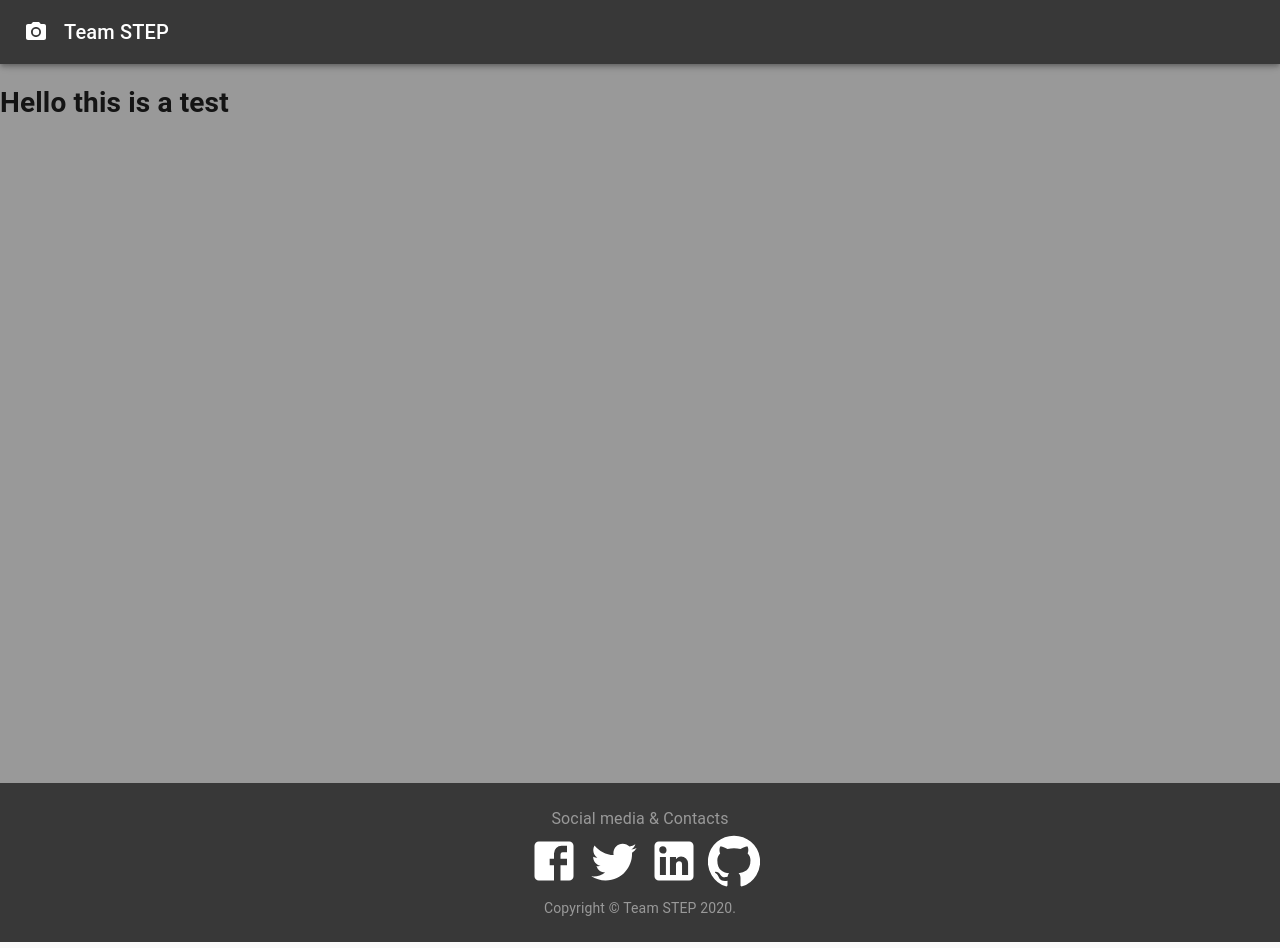
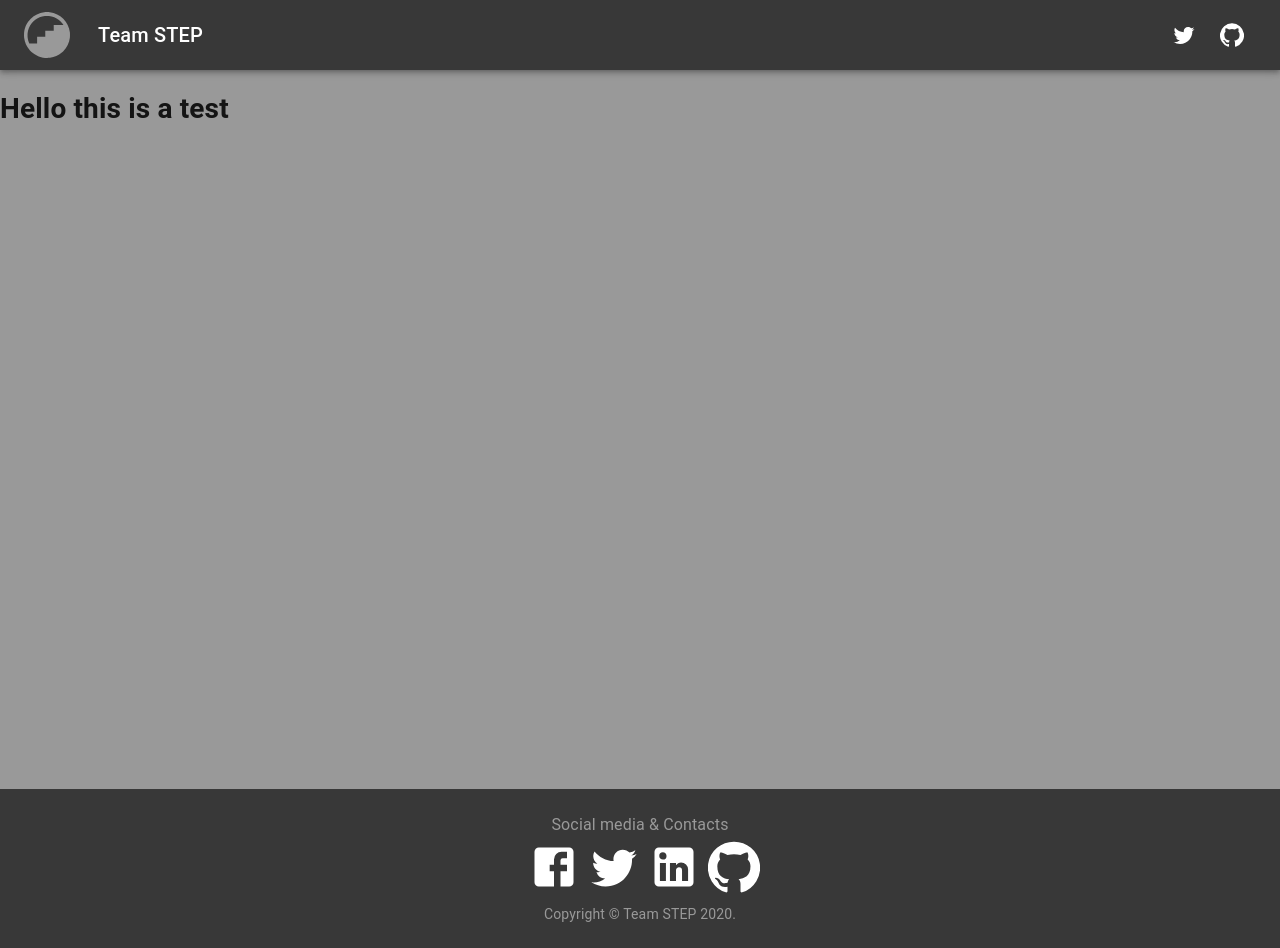
Before and after one commit to TeamSTEP/teamstep.io, a React (Create React App) app: page /test in a window 1280 px wide. Built offline with nearby package versions, Linux system fonts and the light colour scheme.

Commit message:
changed footer and navbar

```diff
--- a/package.json
+++ b/package.json
@@ -1,5 +1,5 @@
 {
-  "name": "teamstep-homepage",
+    "name": "teamstep.io",
     "version": "0.1.0",
     "private": true,
     "dependencies": {
--- a/src/components/Footer.tsx
+++ b/src/components/Footer.tsx
@@ -9,6 +9,7 @@ import TwitterIcon from '@material-ui/icons/Twitter';
 import LinkedInIcon from '@material-ui/icons/LinkedIn';
 import GitHubIcon from '@material-ui/icons/GitHub';
 import { ThemeColors } from '../styles/themes';
+import { Links } from '../data/links';
 
 function Copyright() {
     return (
@@ -32,10 +33,10 @@ const useStyles = makeStyles(theme => ({
     socialIcon: {
         color: 'white',
         fontSize: 60,
-        paddingLeft: theme.spacing(1)
+        paddingLeft: theme.spacing(1),
     },
     footerText: {
-        color: ThemeColors.lightGrey
+        color: ThemeColors.lightGrey,
     },
     footer: {
         padding: theme.spacing(3, 2),
@@ -55,17 +56,16 @@ export default function StickyFooter() {
                     <Typography variant="body1" component="h1" align="center" className={classes.footerText}>
                         Social media &amp; Contacts
                         <div className="col align-self-center">
-
-                            <a href="https://www.facebook.com/hoonsubin">
+                            <a href={Links.facebook} rel="noopener noreferrer" target="_blank">
                                 <FacebookIcon className={classes.socialIcon} />
                             </a>
-                            <a href="https://twitter.com/hoonsubin">
+                            <a href={Links.twitter} rel="noopener noreferrer" target="_blank">
                                 <TwitterIcon className={classes.socialIcon} />
                             </a>
-                            <a href="https://www.linkedin.com/in/hoon-kim-a95538168/">
+                            <a href={Links.linkedin} rel="noopener noreferrer" target="_blank">
                                 <LinkedInIcon className={classes.socialIcon} />
                             </a>
-                            <a href="https://github.com/hoonsubin">
+                            <a href={Links.github} rel="noopener noreferrer" target="_blank">
                                 <GitHubIcon className={classes.socialIcon} />
                             </a>
                         </div>
--- a/src/components/Navbar.tsx
+++ b/src/components/Navbar.tsx
@@ -1,39 +1,201 @@
+// import React from 'react';
+// import AppBar from '@material-ui/core/AppBar';
+// import CameraIcon from '@material-ui/icons/PhotoCamera';
+// import CssBaseline from '@material-ui/core/CssBaseline';
+// import Toolbar from '@material-ui/core/Toolbar';
+// import Typography from '@material-ui/core/Typography';
+// import { makeStyles } from '@material-ui/core/styles';
+// import { ThemeColors } from '../styles/themes';
+
+// const Navbar = () => {
+//     const useStyles = makeStyles(theme => ({
+//         icon: {
+//             marginRight: theme.spacing(2),
+//         },
+//         offset: theme.mixins.toolbar,
+//         navbar: {
+//             backgroundColor: ThemeColors.darkGrey
+//         }
+//     }));
+
+//     const classes = useStyles();
+
+//     return (
+//         <>
+//             <CssBaseline />
+//             <AppBar position="fixed" className={classes.navbar}>
+//                 <Toolbar>
+//                     <CameraIcon className={classes.icon} />
+//                     <Typography variant="h6" color="inherit" noWrap>
+//                         Team STEP
+//                     </Typography>
+//                 </Toolbar>
+//             </AppBar>
+//             <div className={classes.offset} />
+//         </>
+//     );
+// }
+
+// export default Navbar;
+
 import React from 'react';
+import { makeStyles, Theme, createStyles } from '@material-ui/core/styles';
 import AppBar from '@material-ui/core/AppBar';
-import CameraIcon from '@material-ui/icons/PhotoCamera';
-import CssBaseline from '@material-ui/core/CssBaseline';
 import Toolbar from '@material-ui/core/Toolbar';
+import IconButton from '@material-ui/core/IconButton';
 import Typography from '@material-ui/core/Typography';
-import { makeStyles } from '@material-ui/core/styles';
+import MenuItem from '@material-ui/core/MenuItem';
+import Menu from '@material-ui/core/Menu';
+import MoreIcon from '@material-ui/icons/MoreVert';
+import TwitterIcon from '@material-ui/icons/Twitter';
+import GitHubIcon from '@material-ui/icons/GitHub';
+import stepLogo from '../assets/img/step_logo.svg';
+import { Links } from '../data/links';
 import { ThemeColors } from '../styles/themes';
 
-const Navbar = () => {
-    const useStyles = makeStyles(theme => ({
-        icon: {
+const useStyles = makeStyles((theme: Theme) =>
+    createStyles({
+        grow: {
+            flexGrow: 1,
+        },
+        navbar: {
+            backgroundColor: ThemeColors.darkGrey,
+        },
+        logoIcon: {
             marginRight: theme.spacing(2),
+            maxHeight: 46,
         },
-        offset: theme.mixins.toolbar,
-        navbar: {
-            backgroundColor: ThemeColors.darkGrey
-        }
-    }));
+        title: {
+            display: 'block',
+        },
+        inputRoot: {
+            color: 'inherit',
+        },
+        sectionDesktop: {
+            display: 'none',
+            [theme.breakpoints.up('md')]: {
+                display: 'flex',
+            },
+        },
+        sectionMobile: {
+            display: 'flex',
+            [theme.breakpoints.up('md')]: {
+                display: 'none',
+            },
+        },
+        listItem: {
+            width: '100%',
+        },
+        heading: {
+            fontSize: theme.typography.pxToRem(15),
+            fontWeight: theme.typography.fontWeightRegular,
+        },
+    }),
+);
 
+export default function Navbar() {
     const classes = useStyles();
+    //const [anchorEl, setAnchorEl] = React.useState<null | HTMLElement>(null);
+    const [mobileMoreAnchorEl, setMobileMoreAnchorEl] = React.useState<null | HTMLElement>(null);
+
+    //const isMenuOpen = Boolean(anchorEl);
+    const isMobileMenuOpen = Boolean(mobileMoreAnchorEl);
+
+    const handleMobileMenuClose = () => {
+        setMobileMoreAnchorEl(null);
+    };
+
+    // const handleMenuClose = () => {
+    //     setAnchorEl(null);
+    //     handleMobileMenuClose();
+    // };
+
+    const handleMobileMenuOpen = (event: React.MouseEvent<HTMLElement>) => {
+        setMobileMoreAnchorEl(event.currentTarget);
+    };
+
+    const mobileMenuId = 'primary-see-menu-mobile';
+    const renderMobileMenu = (
+        <Menu
+            anchorEl={mobileMoreAnchorEl}
+            anchorOrigin={{ vertical: 'top', horizontal: 'right' }}
+            id={mobileMenuId}
+            keepMounted
+            transformOrigin={{ vertical: 'top', horizontal: 'right' }}
+            open={isMobileMenuOpen}
+            onClose={handleMobileMenuClose}
+        >
+            <MenuItem>
+                <IconButton
+                    aria-label="account of current user"
+                    color="inherit"
+                    href={Links.twitter}
+                    rel="noopener noreferrer"
+                    target="_blank"
+                >
+                    <TwitterIcon />
+                </IconButton>
+            </MenuItem>
+            <MenuItem>
+                <IconButton
+                    aria-label="account of current user"
+                    color="inherit"
+                    href={Links.github}
+                    rel="noopener noreferrer"
+                    target="_blank"
+                >
+                    <GitHubIcon />
+                </IconButton>
+            </MenuItem>
+        </Menu>
+    );
 
     return (
-        <>
-            <CssBaseline />
-            <AppBar position="fixed" className={classes.navbar}>
+        <div className={classes.grow}>
+            <AppBar position="static" className={classes.navbar}>
                 <Toolbar>
-                    <CameraIcon className={classes.icon} />
-                    <Typography variant="h6" color="inherit" noWrap>
+                    <IconButton edge="start" color="inherit" aria-label="open homepage">
+                        <img className={classes.logoIcon} src={stepLogo} alt="" />
+                    </IconButton>
+                    <Typography className={classes.title} variant="h6" noWrap>
                         Team STEP
                     </Typography>
+
+                    <div className={classes.grow} />
+                    <div className={classes.sectionDesktop}>
+                        <IconButton
+                            aria-label="show twitter"
+                            color="inherit"
+                            href={Links.twitter}
+                            rel="noopener noreferrer"
+                            target="_blank"
+                        >
+                            <TwitterIcon />
+                        </IconButton>
+                        <IconButton
+                            aria-label="show github"
+                            color="inherit"
+                            href={Links.github}
+                            rel="noopener noreferrer"
+                            target="_blank"
+                        >
+                            <GitHubIcon />
+                        </IconButton>
+                    </div>
+                    <div className={classes.sectionMobile}>
+                        <IconButton
+                            aria-label="show more"
+                            aria-controls={mobileMenuId}
+                            aria-haspopup="true"
+                            onClick={handleMobileMenuOpen}
+                            color="inherit"
+                        >
+                            <MoreIcon />
+                        </IconButton>
+                    </div>
                 </Toolbar>
             </AppBar>
-            <div className={classes.offset} />
-        </>
+            {renderMobileMenu}
+        </div>
     );
 }
-
-export default Navbar;
--- /dev/null
+++ b/src/data/links.ts
@@ -0,0 +1,7 @@
+export const Links = {
+    twitter: 'https://twitter.com/hoonsubin',
+    github: 'https://github.com/hoonsubin?tab=repositories',
+    homePage: 'https://teamstep.io',
+    facebook: 'https://www.facebook.com/hoonsubin',
+    linkedin: 'https://www.linkedin.com/in/hoon-kim-a95538168/',
+};
```
Also changed, not shown: src/logo.svg (deleted). Lines whose indentation alone changed are shown as unchanged.
